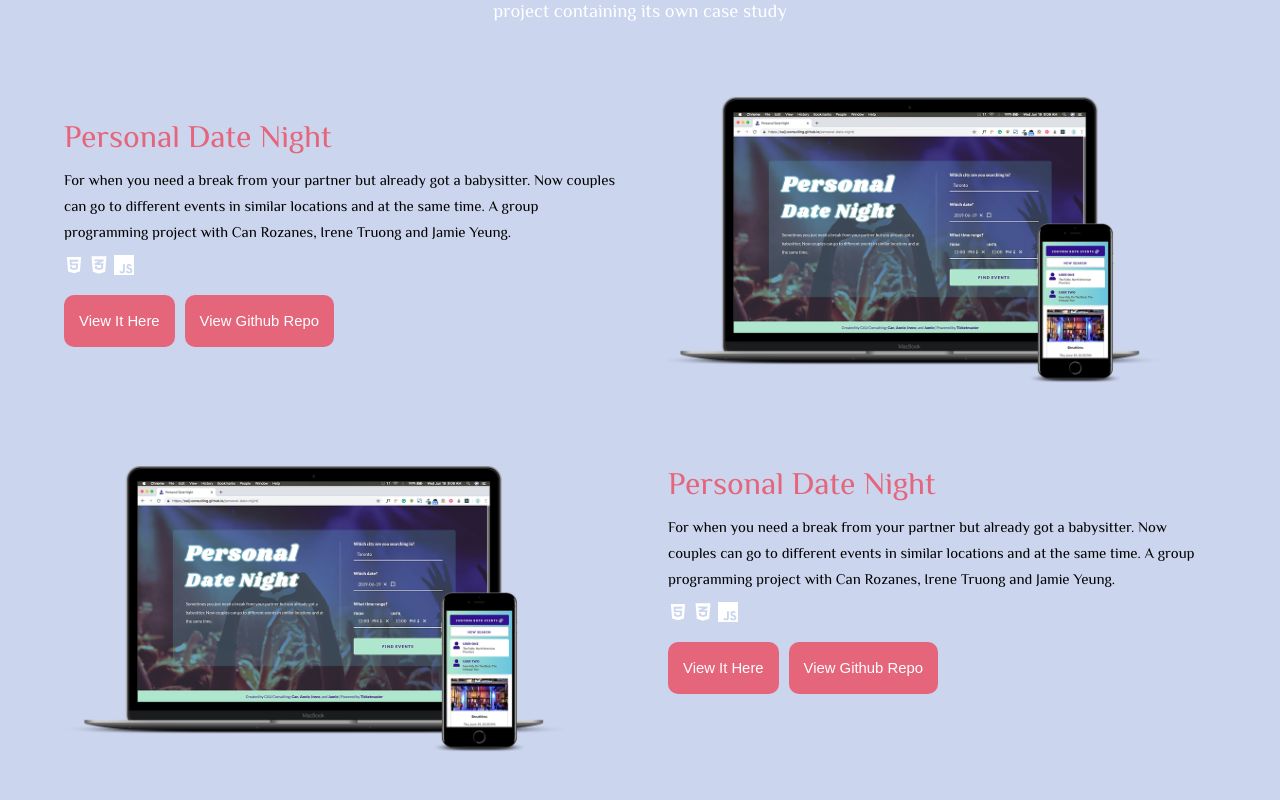
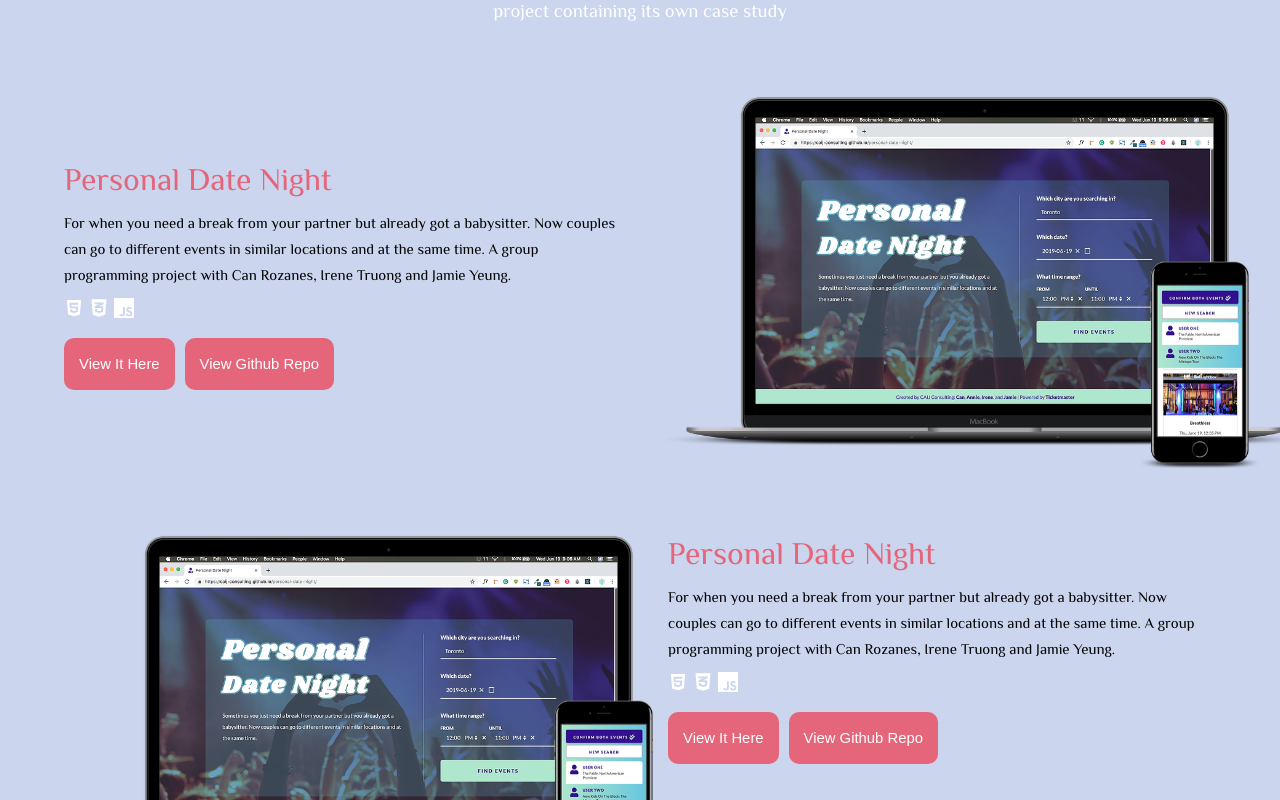
Before and after one commit to Nada-orban/mynewportfolio2, a Next.js app: page / in a window 1280 px wide. Shown: the part 2180-2980 px from the top of the page. Built offline with nearby package versions, Linux system fonts and the light colour scheme.

Commit message:
center things in mobile

```diff
--- a/Components/About.js
+++ b/Components/About.js
@@ -117,7 +117,16 @@ function About() {
                     <Grid item
                         md={6}
                         xs={12}>
-                        <Box my="50px">
+                        <Box my="50px "
+                            sx={
+                                {
+                                    textAlign: {
+                                        xs: "center",
+                                        sm: "center",
+                                        md: "start"
+                                    }
+                                }
+                        }>
                             <Typography variant='h6'>I have experience in developing responsive, user-friendly web applications using HTML, CSS, and JavaScript. I specialize in working with React, Next.js, Bootstrap, and Material UI to create beautiful and intuitive interfaces.</Typography>
                             <Typography variant="h6">I have a strong eye for design and enjoy collaborating with designers to cre- ate visually stunning interfaces that enhance the user experience. I stay up- to-date with the latest technologies and trends in front-end development and am always looking for ways to improve my skills</Typography>
                         </Box>
@@ -126,7 +135,17 @@ function About() {
                             spy={true}
                             smooth={true}
                             offset={0}
-                            duration={500}>
+                            duration={500}
+                            sx={
+                                {
+                                    display: "flex",
+                                    justifyContent: {
+                                        sm: "center",
+                                        xs: "center",
+                                        md: "start"
+                                    }
+                                }
+                        }>
                             <button className={
                                 styles.buttonstyle
                             }>
--- a/Components/Projects.js
+++ b/Components/Projects.js
@@ -89,11 +89,21 @@ function Projects() {
                 </Box>
                 <Box my="70px">
                     <Grid container
-                        spacing={5}>
+                        spacing={5}
+                        mb="60px">
                         <Grid item
                             md={6}
                             xs={12}
-                            margin="auto">
+                            margin="auto"
+                            sx={
+                                {
+                                    textAlign: {
+                                        xs: "center",
+                                        sm: "center",
+                                        md: "start"
+                                    }
+                                }
+                        }>
                             <Typography variant='h4'
                                 sx={
                                     {color: "secondary.pink"}
@@ -105,7 +115,16 @@ function Projects() {
                                         color: "black"
                                     }
                             }>For when you need a break from your partner but already got a babysitter. Now couples can go to different events in similar locations and at the same time. A group programming project with Can Rozanes, Irene Truong and Jamie Yeung.</Typography>
-                            <Box display="flex" justifyContent="start" alignItems="center" gap="5px">
+                            <Box display="flex" alignItems="center" gap="5px"
+                                sx={
+                                    {
+                                        justifyContent: {
+                                            xs: "center",
+                                            sm: "center",
+                                            md: "start"
+                                        }
+                                    }
+                            }>
                                 <AiFillHtml5 style={
                                     {
                                         width: "20px",
@@ -126,7 +145,16 @@ function Projects() {
                                 }/>
 
                             </Box>
-                            <Box my="20px" gap="10px" display="flex">
+                            <Box my="20px" gap="10px" display="flex"
+                                sx={
+                                    {
+                                        justifyContent: {
+                                            xs: "center",
+                                            sm: "center",
+                                            md: "start"
+                                        }
+                                    }
+                            }>
                                 <button className={
                                     styles.buttonstyle
                                 }>
@@ -163,11 +191,12 @@ function Projects() {
                                         xs: "none",
                                         sm: "block",
                                         md: "block"
-                                    }
+                                    },
+                                    margin: "auto"
                                 }
                             }>
                                 <Image src={exampleimage}
-                                    width={500}/>
+                                    width={650}/>
                             </Box>
                             <Box sx={
                                 {
@@ -187,11 +216,48 @@ function Projects() {
 
                     </Grid>
                     <Grid container
-                        spacing={7}
-                        my="20px">
+                        spacing={7}>
                         <Grid item
                             md={6}
                             xs={12}>
+                            <Box sx={
+                                {
+                                    display: {
+                                        xs: "none",
+                                        sm: "block",
+                                        md: "block"
+                                    }
+                                }
+                            }>
+                                <Image src={exampleimage}
+                                    width={650}/>
+                            </Box>
+                            <Box sx={
+                                {
+                                    display: {
+                                        xs: "block",
+                                        sm: "none",
+                                        md: "none"
+                                    }
+                                }
+                            }>
+                                <Image src={exampleimage}
+                                    width={350}/>
+                            </Box>
+
+                        </Grid>
+                        <Grid item
+                            md={6}
+                            xs={12}
+                            sx={
+                                {
+                                    textAlign: {
+                                        xs: "center",
+                                        sm: "center",
+                                        md: "start"
+                                    }
+                                }
+                        }>
                             <Typography variant='h4'
                                 sx={
                                     {color: "secondary.pink"}
@@ -203,7 +269,16 @@ function Projects() {
                                         color: "black"
                                     }
                             }>For when you need a break from your partner but already got a babysitter. Now couples can go to different events in similar locations and at the same time. A group programming project with Can Rozanes, Irene Truong and Jamie Yeung.</Typography>
-                            <Box display="flex" justifyContent="start" alignItems="center" gap="5px">
+                            <Box display="flex" alignItems="center" gap="5px"
+                                sx={
+                                    {
+                                        justifyContent: {
+                                            xs: "center",
+                                            sm: "center",
+                                            md: "start"
+                                        }
+                                    }
+                            }>
                                 <AiFillHtml5 style={
                                     {
                                         width: "20px",
@@ -224,7 +299,16 @@ function Projects() {
                                 }/>
 
                             </Box>
-                            <Box my="20px" gap="10px" display="flex">
+                            <Box my="20px" gap="10px" display="flex"
+                                sx={
+                                    {
+                                        justifyContent: {
+                                            xs: "center",
+                                            sm: "center",
+                                            md: "start"
+                                        }
+                                    }
+                            }>
                                 <button className={
                                     styles.buttonstyle
                                 }>
@@ -243,38 +327,7 @@ function Projects() {
                                 </button>
                             </Box>
                         </Grid>
-                        <Grid item
-                            md={6}
-                            xs={12}
-                            sx={
-                                {order: -1}
-                        }>
-                            <Box sx={
-                                {
-                                    display: {
-                                        xs: "none",
-                                        sm: "block",
-                                        md: "block"
-                                    }
-                                }
-                            }>
-                                <Image src={exampleimage}
-                                    width={500}/>
-                            </Box>
-                            <Box sx={
-                                {
-                                    display: {
-                                        xs: "block",
-                                        sm: "none",
-                                        md: "none"
-                                    }
-                                }
-                            }>
-                                <Image src={exampleimage}
-                                    width={350}/>
-                            </Box>
 
-                        </Grid>
 
                     </Grid>
                 </Box>
--- a/Components/Verticalnavbar.js
+++ b/Components/Verticalnavbar.js
@@ -60,7 +60,8 @@ function Verticalnavbar() {
                 {
                     display: {
                         xs: "none",
-                        sm: "block"
+                        sm: "none",
+                        md: "block"
                     }
                 }
         }>
--- a/src/styles/Home.module.css
+++ b/src/styles/Home.module.css
@@ -12,6 +12,7 @@
     color: white;
 
 
+
 }
 .iconlink{
     width: 20px;
@@ -21,9 +22,9 @@
 
 }
 .buttonstyle:hover{
-    background-color:#E5657B;
+    background-color:white;
     gap: 10px;
-    color: white;
+    color:#E5657B;
     padding: 15px 10px;
 
 }
--- a/src/styles/globals.css
+++ b/src/styles/globals.css
@@ -1,7 +1,7 @@
 :root {
 
   /* --secondray-maincolor:#FFC517; */
-  /* --secondray-maincolor: #25C37D; */
+  /* --secondray-maincolor:#cc98d4; */
 
   --secondray-maincolor: #E5657B;
   /* --secondray-maincolor: #A1EACD; */
```
